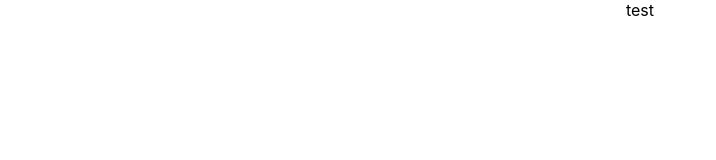
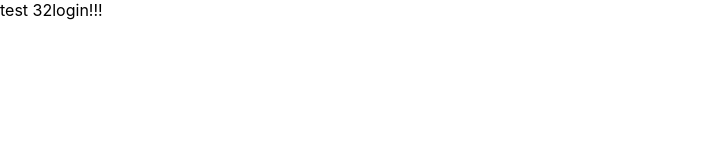
Before and after one commit to masashi49/practice-react-redux, a React (Create React App) app in the folder hello-redux/: page / in a window 1280 px wide. Shown: the top 160 px of the page, without its empty margins (0-716 px from the left). Built offline with nearby package versions, Linux system fonts and the light colour scheme; the HTML template or start-up script is replaced by a standard one.

Commit message:
combineReducersにてcounterReducer与えていたkey名と、App.jsでstate.keyで呼び出す名前を一致させてなくて一瞬ハマった。

```diff
--- a/hello-redux/src/App.js
+++ b/hello-redux/src/App.js
@@ -1,10 +1,14 @@
 import React from 'react';
-import './App.css';
+import {useSelector} from 'react-redux';
 
 function App() {
+    const count = useSelector(state => state.count);
+    const isLogged = useSelector(state => state.isLogged);
+
     return (
         <div className="App">
-            test
+            test {count}
+            {isLogged ? 'login!!!' : 'no-member'}
         </div>
     );
 }
--- a/hello-redux/src/reducers/counter.js
+++ b/hello-redux/src/reducers/counter.js
@@ -1,6 +1,6 @@
 
 
-const counterReducer = (state = 0, action) => {
+const counterReducer = (state = 32, action) => {
     switch (action.type) {
         case 'INCREMENT':
             return state + 1;
--- a/hello-redux/src/reducers/isLogged.js
+++ b/hello-redux/src/reducers/isLogged.js
@@ -1,4 +1,4 @@
-const loggedReducer = (state = false, action) => {
+const loggedReducer = (state = true, action) => {
     switch (action.type) {
         case 'SIGN_IN':
             return !state;
```
